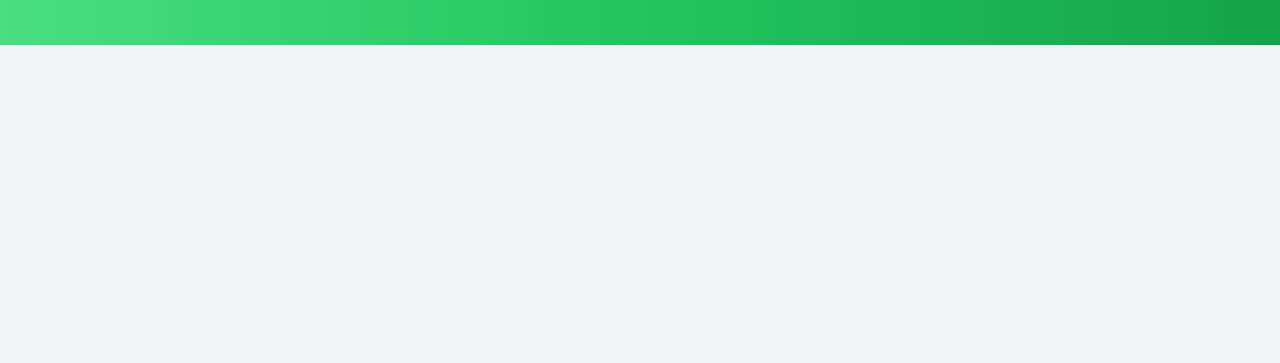
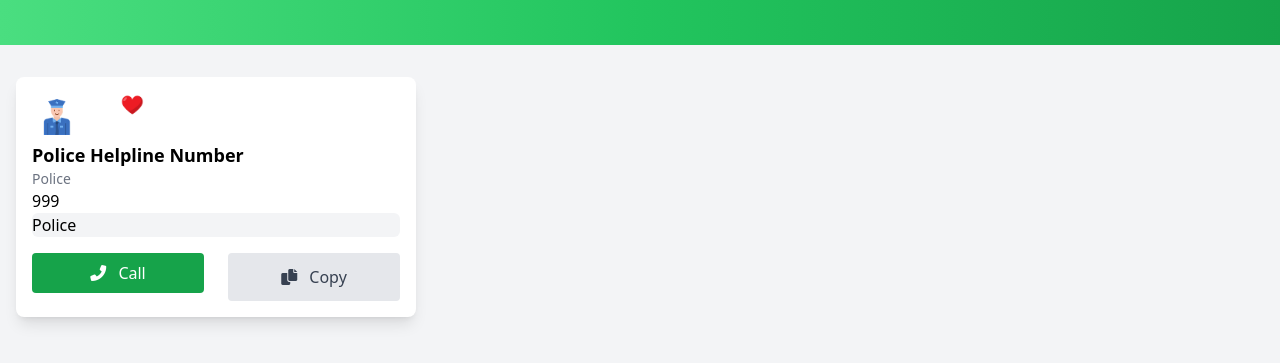
Before and after one commit to asadurrahman96/assignment-5B12, a plain HTML site: page index.html in a window 1280 px wide. Shown: the part 307-670 px from the top of the page. Drawn offline with nearby package versions, Linux system fonts and the light colour scheme.

Commit message:
card added

```diff
--- a/index.html
+++ b/index.html
@@ -37,6 +37,39 @@
     <p class="text-lg">Connecting You to the Help You Need Fast!</p>
 </div>
 
+<div class="flex gap-4 mx-auto px-4 py-8">
+    <div class="flex-1 grid grid-cols-1 sm:grid-cols-2 lg:grid-cols-3 gap-6">
+    <div class="bg-white rounded-lg shadow-lg p-4">
+            <div class="flex  content-between gap-10">
+               <div>
+                 <img src="assets/police.png" alt="Police" class="w-12 h-12">
+               </div>
+                <div>
+                    <img id="heart-icon" src="assets/heart.png" alt="Heart" class="w-6 h-6 cursor-pointer">
+                </div>
+            </div>
+            <h3 class="font-semibold text-lg">Police Helpline Number</h3>
+            <p class="text-sm text-gray-500">Police</p>
+            <p>999</p>
+            <p class="bg-gray-100 rounded-md">Police</p>
+            <div class="mt-4 flex gap-6">
+                <button class="bg-green-600 text-white py-2 px-4 rounded w-full mb-2">
+                    <i class="fas fa-phone-alt mr-2"></i> Call
+                </button>
+                <button  class="bg-gray-200 text-gray-700 py-2 px-4 rounded w-full">
+                    <i class="fas fa-copy mr-2"></i> Copy
+                </button>
+            </div>
+    </div>
+
+</div>
+
+
+</div>
+
+
+
+
 
 
 <script src="./js/index.js"></script>
```
